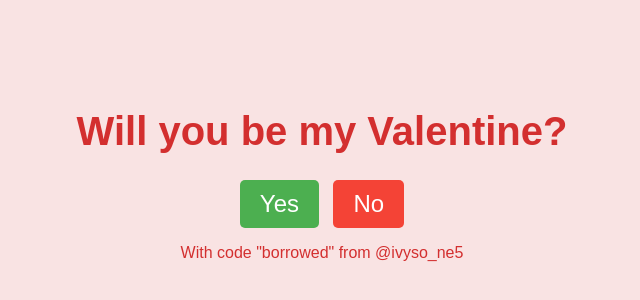
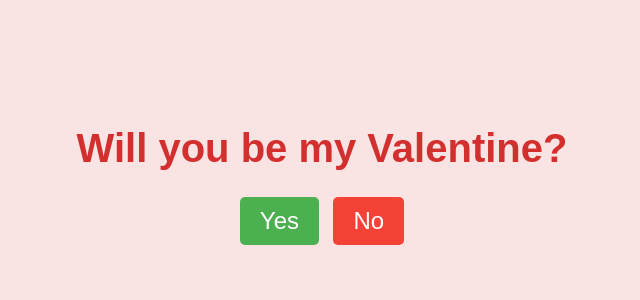
Before and after one commit to Way2Johan/Valentine.EXE, a plain HTML site: page index.html in a window 1280 px wide. Shown: the part 220-520 px from the top of the page, without its empty margins (318-958 px from the left). Drawn offline with Linux system fonts and the light colour scheme.

Commit message:
index.html

```diff
--- a/index.html
+++ b/index.html
@@ -17,6 +17,6 @@
     <script src="script.js"></script>
 </body>
 <footer>
-    <p>With code "borrowed" from @ivyso_ne5</p>
+    <p></p>
 </footer>
 </html>
```
